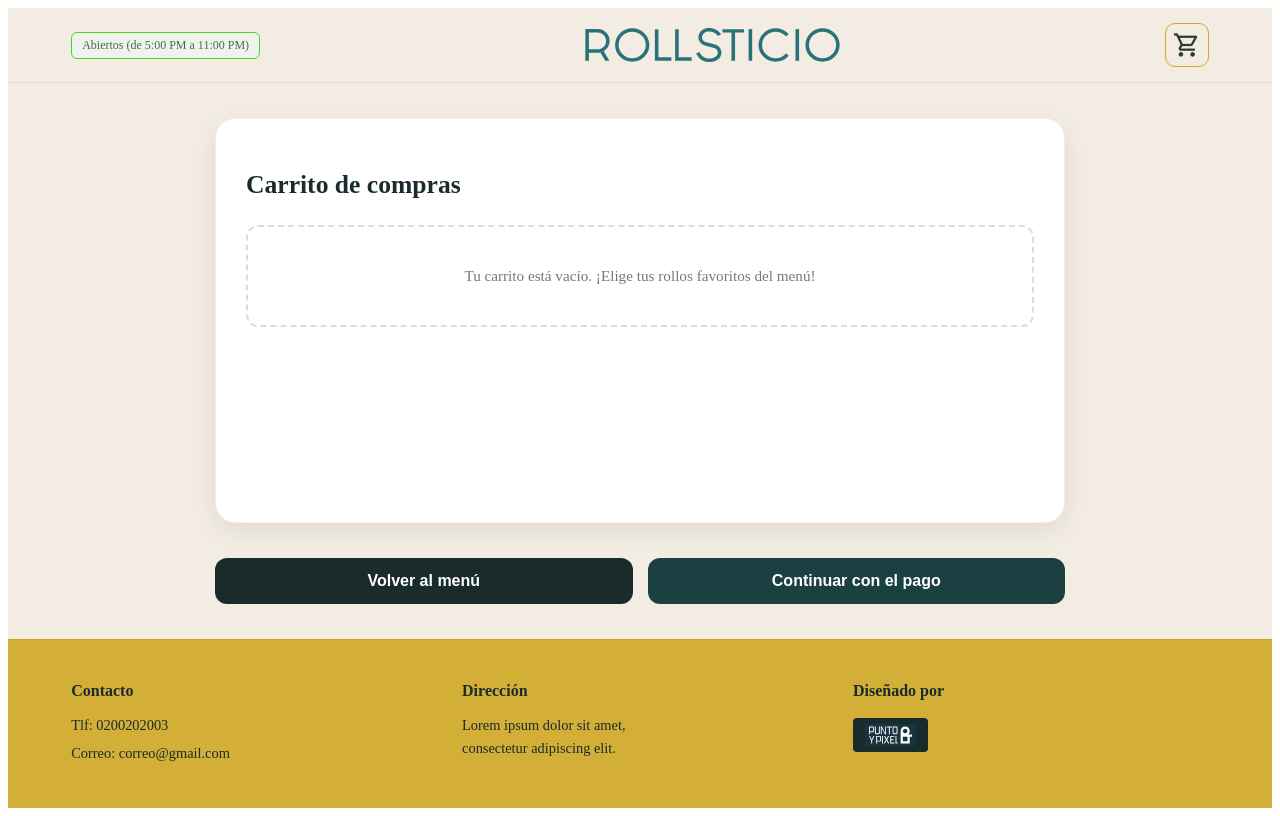
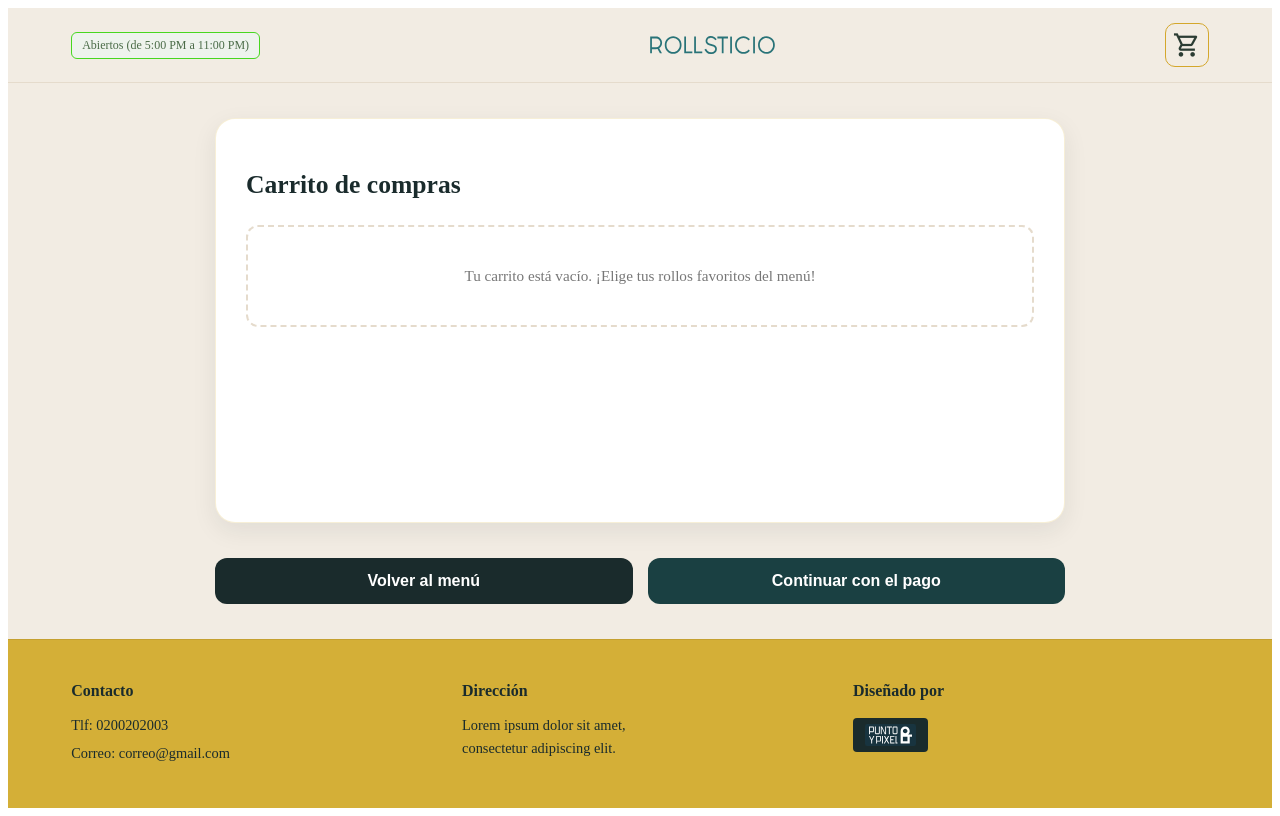
Before and after one commit to Grisalesj7/negociorollsticio, a React (Vite) app: page /cart in a window 1280 px wide. Built offline with nearby package versions, Linux system fonts and the light colour scheme.

Commit message:
Carrito y Landing actualizados

```diff
--- a/src/components/CartPage.jsx
+++ b/src/components/CartPage.jsx
@@ -181,8 +181,8 @@
             src="/img/LOGO_rollticio.svg"
             alt="Rollsticio Logo"
             style={{
-              height: '35px',
-              maxWidth: '100%',
+              height: '34px',
+              maxWidth: '125px',
               objectFit: 'contain',
               display: 'block',
               margin: '0 auto'
--- a/src/components/LandingPage.jsx
+++ b/src/components/LandingPage.jsx
@@ -1365,7 +1365,7 @@
 
         {showMenu && (
           <div style={{ width: '100%', display: 'flex', flexDirection: 'column', alignItems: 'center' }}>
-            <h2 style={{ textAlign: 'center', margin: '20px 0', padding: '0 10px', fontSize: '1.4rem' }}>Menú Completo (Página {currentPage} de {totalPages})</h2>
+            <h2 style={{ textAlign: 'center', margin: '20px 0', padding: '0 10px', fontSize: '1.4rem' }}>Menú Completo</h2>
             <div className="menu-list">
               {currentItems.map((item) => (
                 <div key={item.id} className="menu-item">
```
